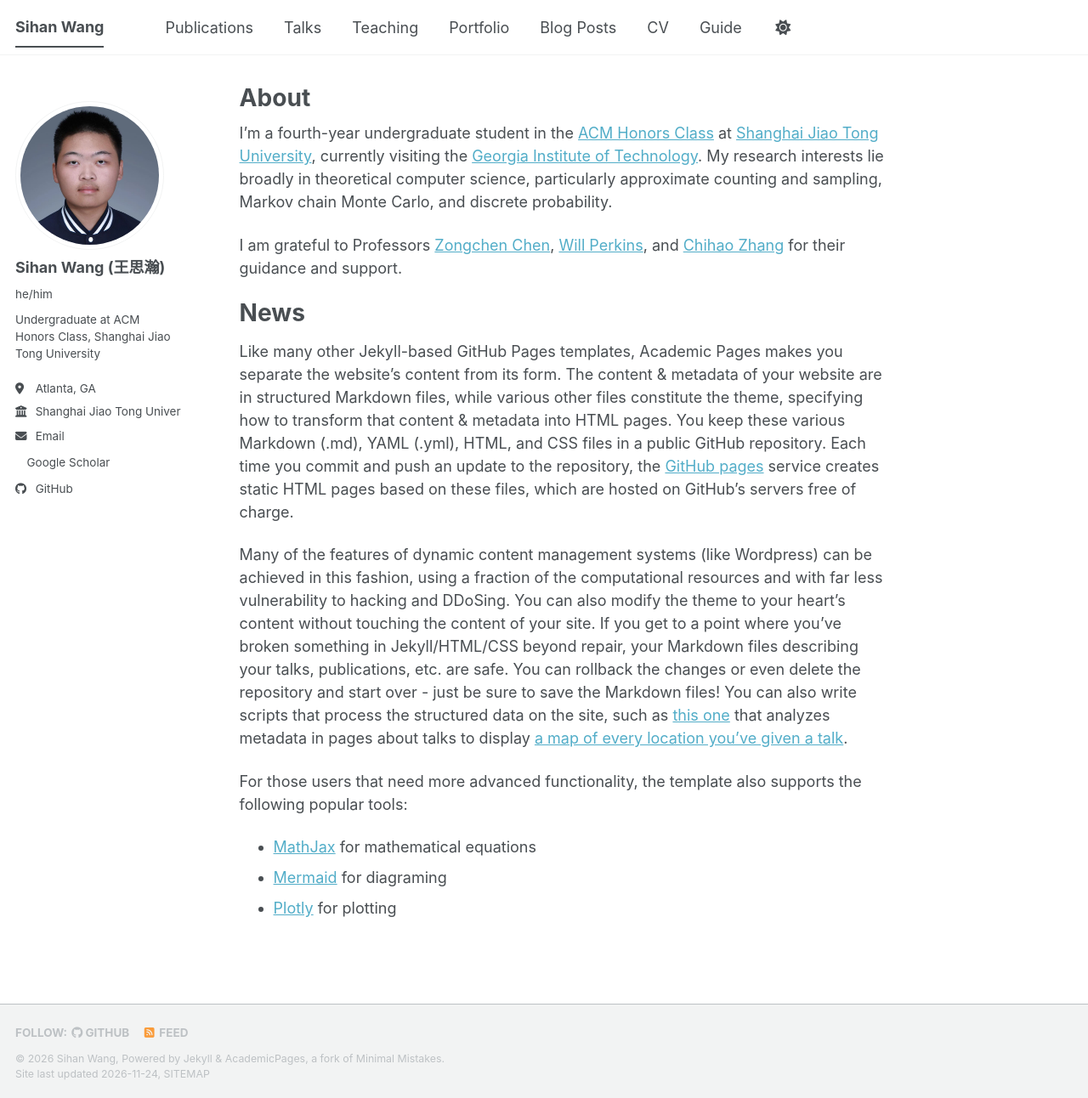
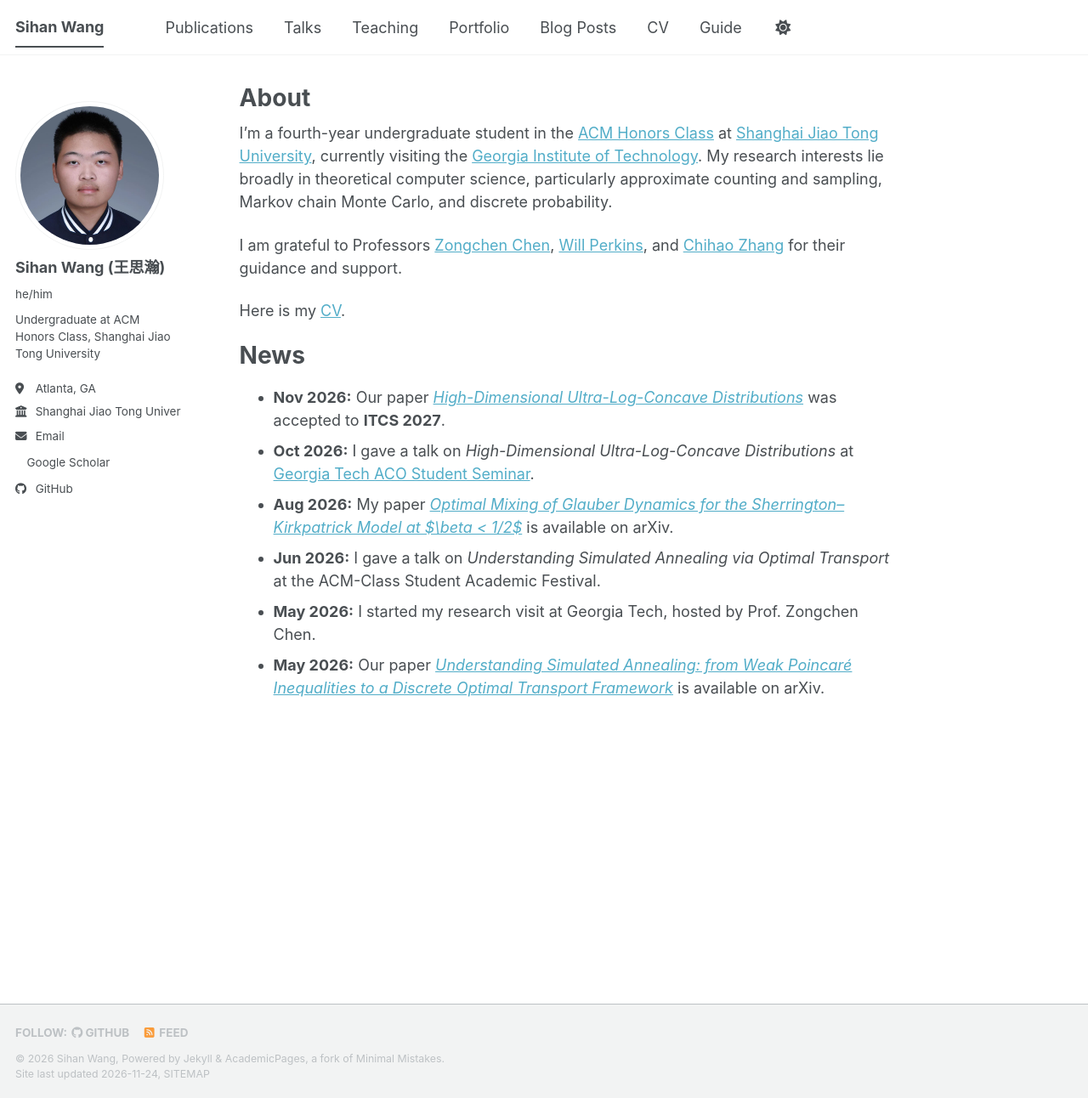
Before and after one commit to leowang000/leowang000.github.io, a Jekyll site: the page built from _pages/about.md, in a window 1280 px wide and 1292 px high. Shown: the whole window at 85% size. Built offline with Jekyll 4.4.1, drawn with Linux system fonts in a browser that asks for light colours; a script bundle is joined from its source files by our own code; a style sheet for code colours, icons or effects is not loaded.

Commit message:
add News

```diff
--- a/_pages/about.md
+++ b/_pages/about.md
@@ -11,13 +11,13 @@ I'm a fourth-year undergraduate student in the [ACM Honors Class](https://acm.sj
 
 I am grateful to Professors [Zongchen Chen](https://sites.gatech.edu/zongchenchen/), [Will Perkins](https://willperkins.org/), and [Chihao Zhang](https://chihaozhang.com/) for their guidance and support.
 
+Here is my [CV](https://leowang000.github.io/files/Sihan_Wang_CV.pdf).
+
 News
 ======
-Like many other Jekyll-based GitHub Pages templates, Academic Pages makes you separate the website's content from its form. The content & metadata of your website are in structured Markdown files, while various other files constitute the theme, specifying how to transform that content & metadata into HTML pages. You keep these various Markdown (.md), YAML (.yml), HTML, and CSS files in a public GitHub repository. Each time you commit and push an update to the repository, the [GitHub pages](https://pages.github.com/) service creates static HTML pages based on these files, which are hosted on GitHub's servers free of charge.
-
-Many of the features of dynamic content management systems (like Wordpress) can be achieved in this fashion, using a fraction of the computational resources and with far less vulnerability to hacking and DDoSing. You can also modify the theme to your heart's content without touching the content of your site. If you get to a point where you've broken something in Jekyll/HTML/CSS beyond repair, your Markdown files describing your talks, publications, etc. are safe. You can rollback the changes or even delete the repository and start over - just be sure to save the Markdown files! You can also write scripts that process the structured data on the site, such as [this one](https://github.com/academicpages/academicpages.github.io/blob/master/talkmap.ipynb) that analyzes metadata in pages about talks to display [a map of every location you've given a talk](https://academicpages.github.io/talkmap.html).
-
-For those users that need more advanced functionality, the template also supports the following popular tools:
-- [MathJax](https://www.mathjax.org/) for mathematical equations
-- [Mermaid](https://mermaid.js.org/) for diagraming
-- [Plotly](https://plotly.com/javascript/) for plotting
+- **Nov 2026:** Our paper [*High-Dimensional Ultra-Log-Concave Distributions*](https://arxiv.org/abs/2609.23994) was accepted to **ITCS 2027**.
+- **Oct 2026:** I gave a talk on *High-Dimensional Ultra-Log-Concave Distributions* at [Georgia Tech ACO Student Seminar](https://sites.google.com/view/aco-student-seminar-gatech/home).
+- **Aug 2026:** My paper [*Optimal Mixing of Glauber Dynamics for the Sherrington–Kirkpatrick Model at $\beta < 1/2$*](https://arxiv.org/abs/2608.22159) is available on arXiv.
+- **Jun 2026:** I gave a talk on *Understanding Simulated Annealing via Optimal Transport* at the ACM-Class Student Academic Festival.
+- **May 2026:** I started my research visit at Georgia Tech, hosted by Prof. Zongchen Chen.
+- **May 2026:** Our paper [*Understanding Simulated Annealing: from Weak Poincaré Inequalities to a Discrete Optimal Transport Framework*](https://arxiv.org/abs/2605.05877) is available on arXiv.
```
Also changed, not shown: 1 other file.
